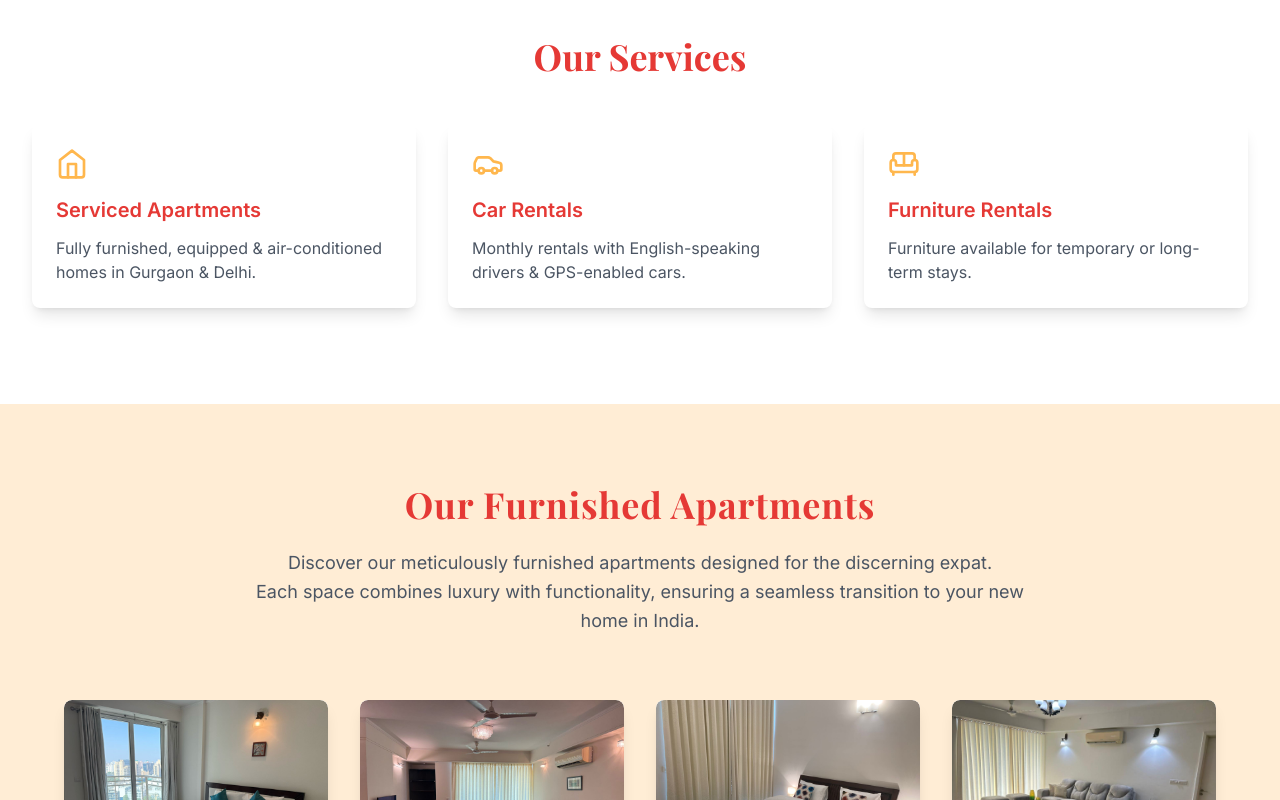
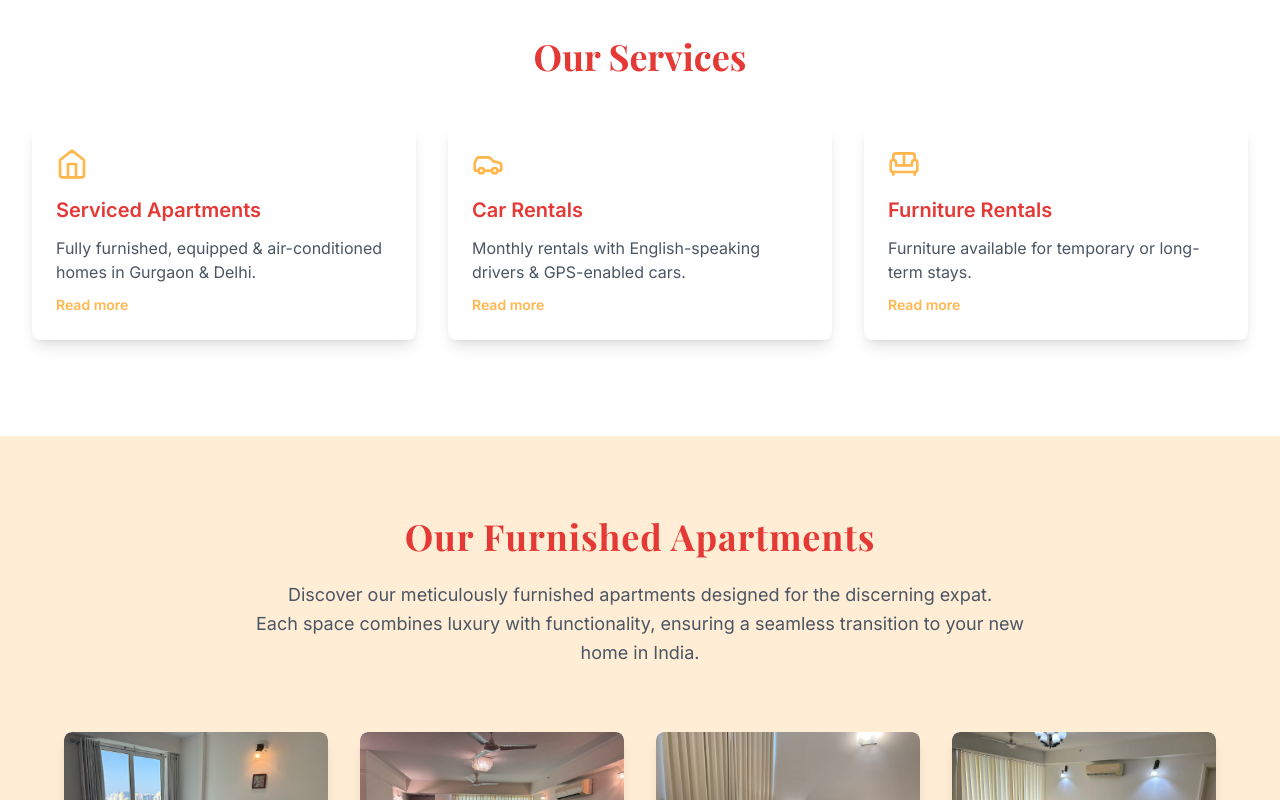
Before and after one commit to mihirnarula/expat-homes-website, a React (Vite) app: page / in a window 1280 px wide. Shown: the part 1620-2420 px from the top of the page. Built offline with nearby package versions, Linux system fonts and the light colour scheme.

Commit message:
services

```diff
--- a/src/components/Footer.tsx
+++ b/src/components/Footer.tsx
@@ -8,8 +8,7 @@ export default function Footer() {
       <div className="max-w-7xl mx-auto px-4 md:px-8">
         <div className="flex flex-col md:flex-row justify-between items-center mb-8">
           <div className="flex items-center space-x-2 mb-4 md:mb-0">
-            <img src="/images/logo.png" alt="Expat Homes Logo" className="h-10 w-auto" />
-            <span className="text-xl font-display font-semibold">Expat Homes</span>
+            <img src="/images/logo.png" alt="Expat Homes Logo" className="h-20 w-auto" />
           </div>
 
           <nav className="flex flex-wrap justify-center gap-6">
--- a/src/components/Header.tsx
+++ b/src/components/Header.tsx
@@ -21,7 +21,7 @@ export default function Header() {
         <div className="flex items-center justify-between">
           <a href="#" className="flex items-center space-x-2">
             <img src="/images/logo.png" alt="Expat Homes Logo" className="h-10 w-auto" />
-            <span className="text-xl font-display font-semibold text-primary">Expat Homes</span>
+            <span className="text-2xl font-display font-bold text-primary">Expat Homes</span>
           </a>
 
           {/* Desktop Navigation */}
--- a/src/components/PropertyLocations.tsx
+++ b/src/components/PropertyLocations.tsx
@@ -18,7 +18,7 @@ const properties = [
     map: 'https://g.co/kgs/TnioUsk',
   },
   {
-    name: 'DLF Ultima , Sector 81, Gurgaon',
+    name: 'DLF Ultima, Sector 81, Gurgaon',
     image: '/EH Properties/DLF Ultima.jpg',
     map: 'https://g.co/kgs/u4aXPqU',
   },
@@ -63,7 +63,7 @@ const properties = [
     map: 'https://g.co/kgs/c17cCHb',
   },
   {
-    name: 'M3M Estate. Gurgaon',
+    name: 'M3M Heights, Gurgaon',
     image: '/EH Properties/m3m-heights-picture.jpg',
     map: 'https://g.co/kgs/ZCLM2Mc',
   },
--- a/src/components/Services.tsx
+++ b/src/components/Services.tsx
@@ -1,36 +1,88 @@
+import { useState } from 'react';
 import { Home, Car, Sofa } from 'lucide-react';
 import Section from './Section';
-import { ServiceCardProps } from '../utils/types';
 
-function ServiceCard({ title, description, icon }: ServiceCardProps) {
+type ServiceCardProps = {
+  title: string;
+  description: string;
+  details: string[];
+  icon: JSX.Element;
+  isExpanded: boolean;
+  onToggle: () => void;
+};
+
+function ServiceCard({ title, description, details, icon, isExpanded, onToggle }: ServiceCardProps) {
   return (
     <div className="bg-white p-6 rounded-lg shadow-lg hover:shadow-xl transition-shadow">
-      <div className="text-accent mb-4">
-        {icon}
-      </div>
+      <div className="text-accent mb-4">{icon}</div>
       <h3 className="text-xl font-semibold text-primary mb-3">{title}</h3>
-      <p className="text-gray-600">{description}</p>
+      <p className="text-gray-600 mb-2">{description}</p>
+
+      <button
+        className="text-sm text-accent font-semibold hover:underline focus:outline-none"
+        onClick={onToggle}
+      >
+        {isExpanded ? 'Read less' : 'Read more'}
+      </button>
+
+      {isExpanded && (
+        <ul className="mt-3 list-disc list-inside text-gray-600 marker:text-accent space-y-1 transition-all duration-300">
+          {details.map((point, idx) => (
+            <li key={idx}>{point}</li>
+          ))}
+        </ul>
+      )}
     </div>
   );
 }
 
+
 export default function Services() {
+  const [activeIndex, setActiveIndex] = useState<number | null>(null);
+
   const services = [
     {
       title: 'Serviced Apartments',
       description: 'Fully furnished, equipped & air-conditioned homes in Gurgaon & Delhi.',
-      icon: <Home className="w-8 h-8" />
+      icon: <Home className="w-8 h-8" />,
+      details: [
+        "Fully furnished, equipped & airconditioned apartments.",
+        "Amenities like fridge, gas stove, microwave, deep freezer, water filter, air purifier, etc.",
+        "Crockery, cutlery and glassware",
+        "LED Smart TV and Wi-fi",
+        "24 hours Security and Power backup in each apartment.",
+        "Complete bedding with bedspread, upgraded sheets, pillows, and towels",
+        "Daily housekeeping service, biweekly change of bathroom towels, changing of bed linen once a week.",
+        "Personal Laundry Service (at additional cost).",
+        "Full maintenance team of electricians, plumbers, carpenters etc.",
+        "24x7 Help Desk to cater to client needs."
+      ]
     },
     {
       title: 'Car Rentals',
       description: 'Monthly rentals with English-speaking drivers & GPS-enabled cars.',
-      icon: <Car className="w-8 h-8" />
+      icon: <Car className="w-8 h-8" />,
+      details: [
+        "We provide cars on Monthly Rental Models for Expats.",
+        "Airport transfers & office drops",
+        "Our Fleet has all variants – Innova Crysta, Suzuki Dzire, Suzuki Ertiga, Kia. Carnival, Kia Creta, Honda City, etc.",
+        "All Cabs are GPS Fitted.",
+        "Our Drivers understand English and undergo regular training.",
+        "We have a 24x7 Help Desk to cater to client needs.",
+        "We believe in Safety, Punctuality and Reliability."
+      ],
     },
     {
       title: 'Furniture Rentals',
       description: 'Furniture available for temporary or long-term stays.',
-      icon: <Sofa className="w-8 h-8" />
-    }
+      icon: <Sofa className="w-8 h-8" />,
+      details: [
+        'Premium beds, sofas, tables & appliances, can be rented from our catalog',
+        'Flexible rental duration: monthly/yearly',
+        'Delivered and arranged by our team',
+        'Ideal for expats or temporary relocations',
+      ],
+    },
   ];
 
   return (
@@ -38,9 +90,14 @@ export default function Services() {
       <h2 className="text-3xl md:text-4xl font-display font-bold text-primary text-center mb-12">
         Our Services
       </h2>
-      <div className="grid grid-cols-1 md:grid-cols-3 gap-8">
+      <div className="grid grid-cols-1 md:grid-cols-3 gap-8 items-start">
         {services.map((service, index) => (
-          <ServiceCard key={index} {...service} />
+          <ServiceCard
+            key={index}
+            {...service}
+            isExpanded={activeIndex === index}
+            onToggle={() => setActiveIndex(activeIndex === index ? null : index)}
+          />
         ))}
       </div>
     </Section>
```
